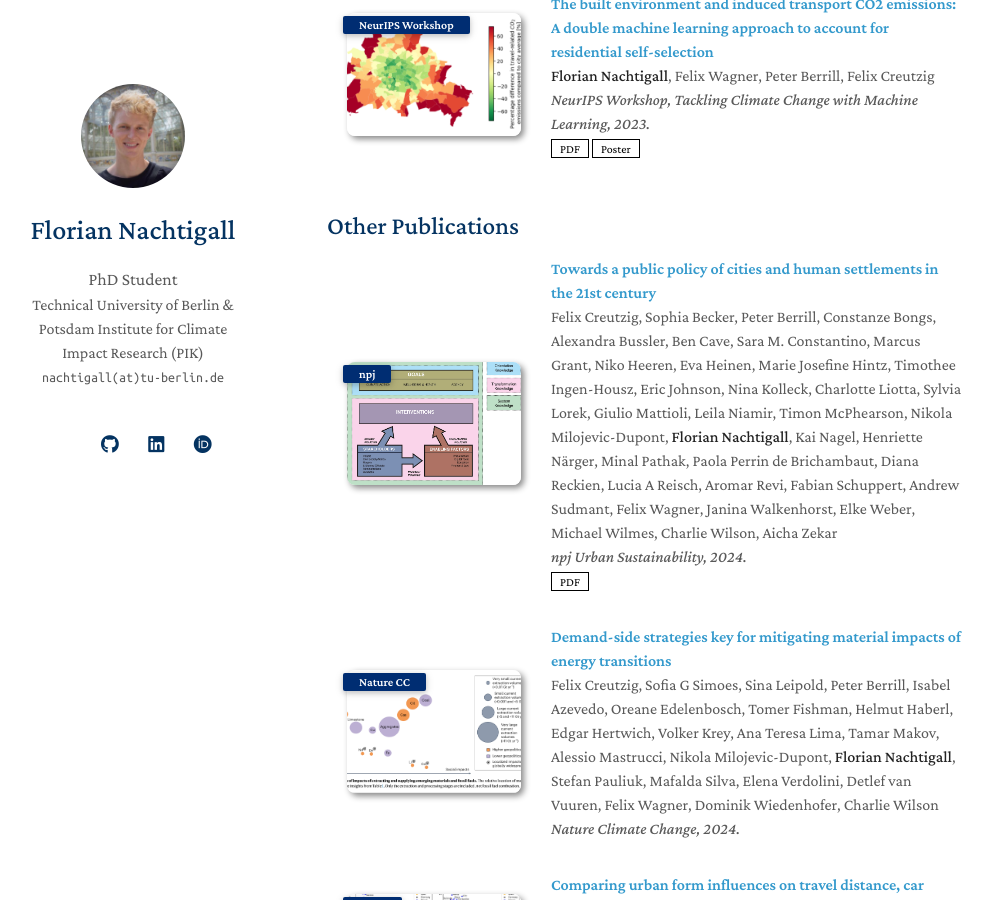
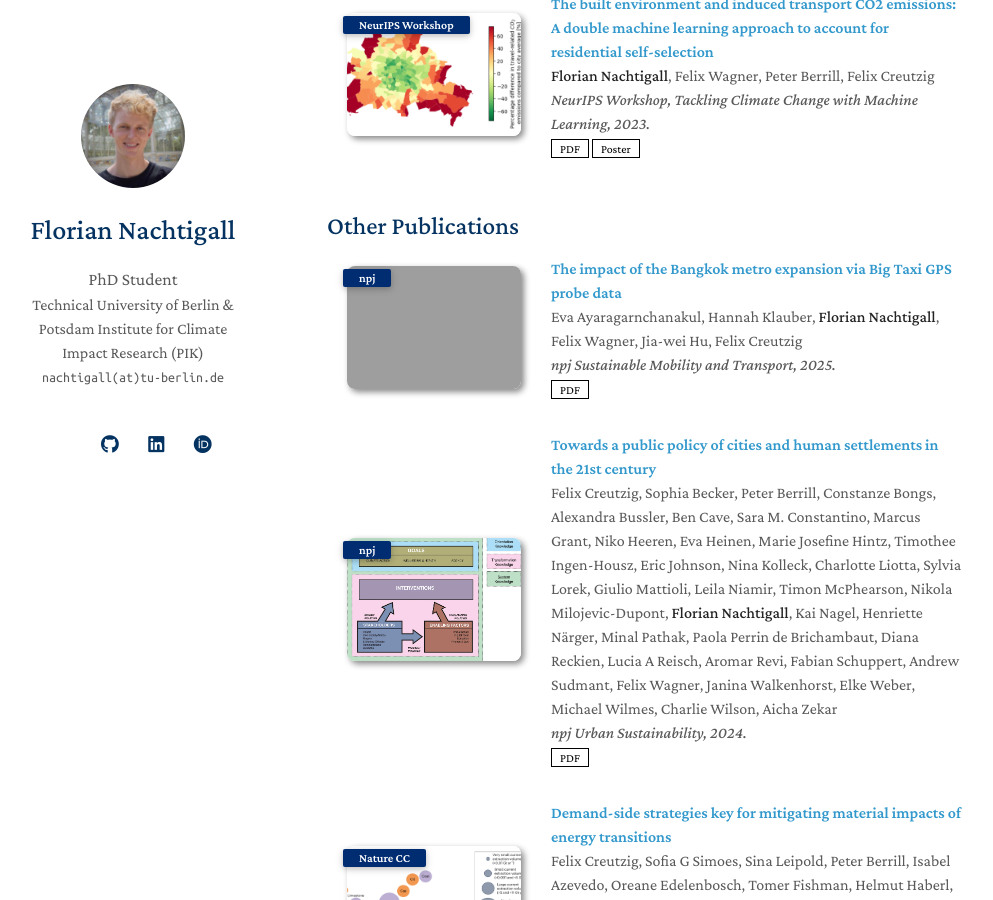
Before and after one commit to FlorianNachtigall/floriannachtigall.github.io, a Jekyll site: the page built from index.md, in a window 1280 px wide and 900 px high, scrolled down 1360 px. Shown: the whole window, without its empty margins (143-1136 px from the left). Built offline with Jekyll 4.4.1, drawn with Linux system fonts in a browser that asks for light colours; nearby versions of some CDN libraries; a style sheet for code colours, icons or effects is not loaded; our own code applies the rules of GitHub Pages for plain Markdown files; grey boxes are pictures that could not be loaded.

Commit message:
Add Bangkok metro expansion diff-in-diff paper

```diff
--- a/_data/publications.yml
+++ b/_data/publications.yml
@@ -48,6 +48,16 @@ main:
     # notes: ~
 
 other:
+  - title: The impact of the Bangkok metro expansion via Big Taxi GPS probe data
+    authors: Eva Ayaragarnchanakul, Hannah Klauber, <strong>Florian Nachtigall</strong>, Felix Wagner, Jia-wei Hu, Felix Creutzig
+    conference_short: npj
+    conference: npj Sustainable Mobility and Transport, 2025.
+    pdf: https://www.nature.com/articles/s44333-024-00020-6.pdf
+    link: https://www.nature.com/articles/s44333-024-00020-6
+    # code: ~
+    # bibtex: ~
+    image: ./assets/files/ayaragarnchanakul-2025-thumbnail.png
+    # notes: ~
 
   - title: Towards a public policy of cities and human settlements in the 21st century
     authors: Felix Creutzig, Sophia Becker, Peter Berrill, Constanze Bongs, Alexandra Bussler, Ben Cave, Sara M. Constantino, Marcus Grant, Niko Heeren, Eva Heinen, Marie Josefine Hintz, Timothee Ingen-Housz, Eric Johnson, Nina Kolleck, Charlotte Liotta, Sylvia Lorek, Giulio Mattioli, Leila Niamir, Timon McPhearson, Nikola Milojevic-Dupont, <strong>Florian Nachtigall</strong>, Kai Nagel, Henriette Närger, Minal Pathak, Paola Perrin de Brichambaut, Diana Reckien, Lucia A Reisch, Aromar Revi, Fabian Schuppert, Andrew Sudmant, Felix Wagner, Janina Walkenhorst, Elke Weber, Michael Wilmes, Charlie Wilson, Aicha Zekar
```
Also changed, not shown: assets/img/ayaragarnchanakul-2025-thumbnail.png (added).
